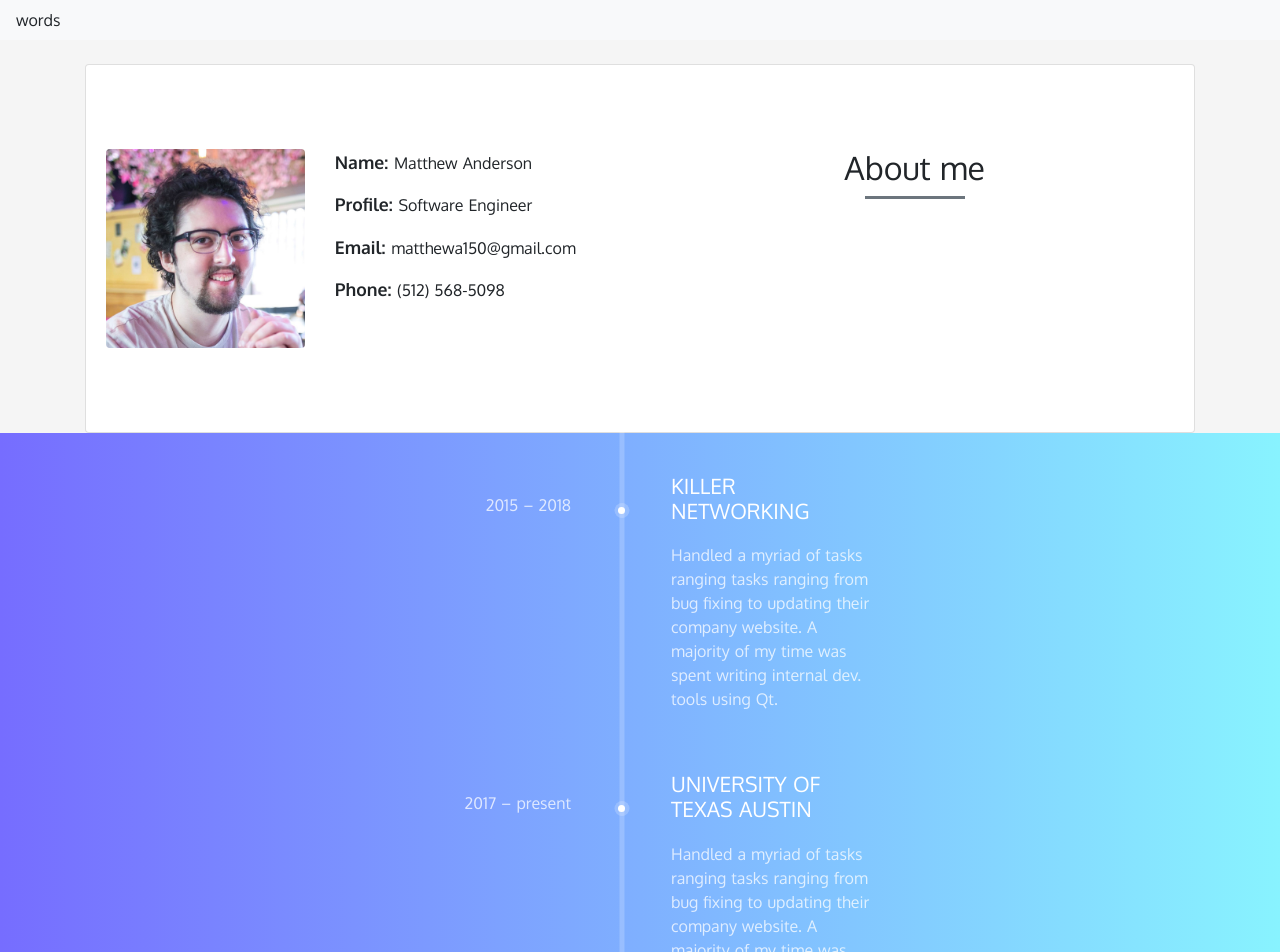
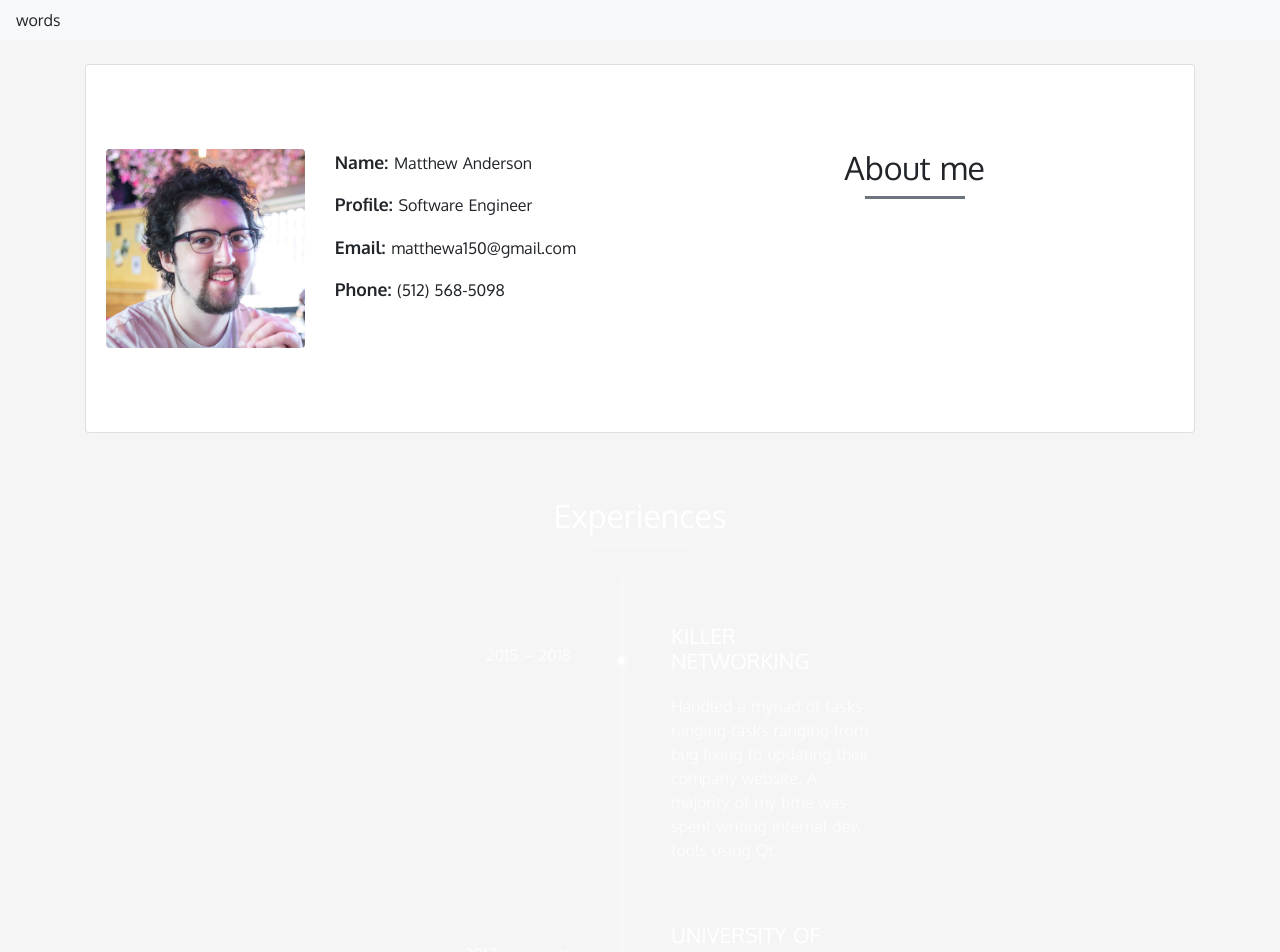
Before and after one commit to matthewa150/manders-site, a Nuxt app: page / in a window 1280 px wide. Shown: the top 952 px of the page. Built offline with nearby package versions, Linux system fonts and the light colour scheme.

Commit message:
Added experiences header

```diff
--- a/components/CleanTime.vue
+++ b/components/CleanTime.vue
@@ -1,7 +1,10 @@
 <template>
-  <section class="timeline-area">
-    <b-container class="text-left">
+  <section>
+    <b-container class="timeline-box">
       <b-row>
+        <h3 class="timeline-head">Experiences</h3>
+      </b-row>
+      <b-row class="text-left">
         <ul class="list">
           <li v-for="exp in experiences" :key="exp.place">
             <span></span>
@@ -48,6 +51,32 @@ export default {
 </script>
 
 <style scoped>
+/* Timeline wrapper */
+.timeline-box {
+  margin-top: 4rem;
+  flex-direction: column;
+}
+
+.timeline-head {
+  margin-bottom: 2rem;
+  color: #fff;
+    font-size: 2rem;
+  position: relative;
+  text-align: center;
+  margin-bottom: 3rem;
+}
+
+.timeline-head::before {
+  content: "";
+  position: absolute;
+  height: 3px;
+  background-color: rgba(255, 255, 255, 0.2);
+  width: 100px;
+  bottom: -12px;
+  left: 50%;
+  margin-left: -50px;
+}
+
 /* Timeline List */
 .list {
   max-width: 460px;
@@ -138,8 +167,4 @@ position: relative;
   margin-top: 0;
 }
 
-.timeline-area {
-  background-image: -webkit-linear-gradient(0deg, #766dff 0%, #88f3ff 100%);
-}
-
 </style>
```
